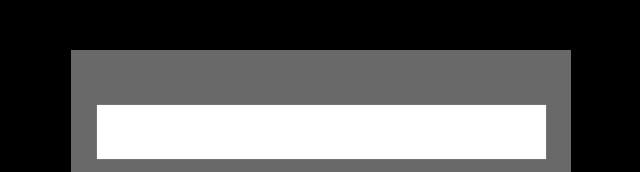
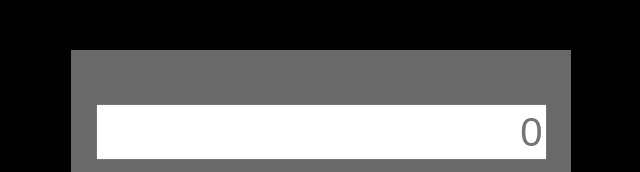
Before and after one commit to ilyennaa/calculator, a plain HTML site: page index.html in a window 1280 px wide. Shown: the top 172 px of the page, 319-959 px from the left. Drawn offline with Linux system fonts and the light colour scheme.

Commit message:
Text input styling

```diff
--- a/index.html
+++ b/index.html
@@ -10,7 +10,7 @@
 </head>
 <body>
     <div class="calc-container">
-        <input type="text" class="number-display"/>
+        <input type="text" placeholder="0" class="number-display"/>
         <div class="button-container"></div>
     </div>
 </body>
--- a/style.css
+++ b/style.css
@@ -23,6 +23,8 @@
     height: 50px;
     width: 443px;
     margin-bottom: 15px;
+    font-size: 40px;
+    text-align: right;
 }
 
 body {
```
